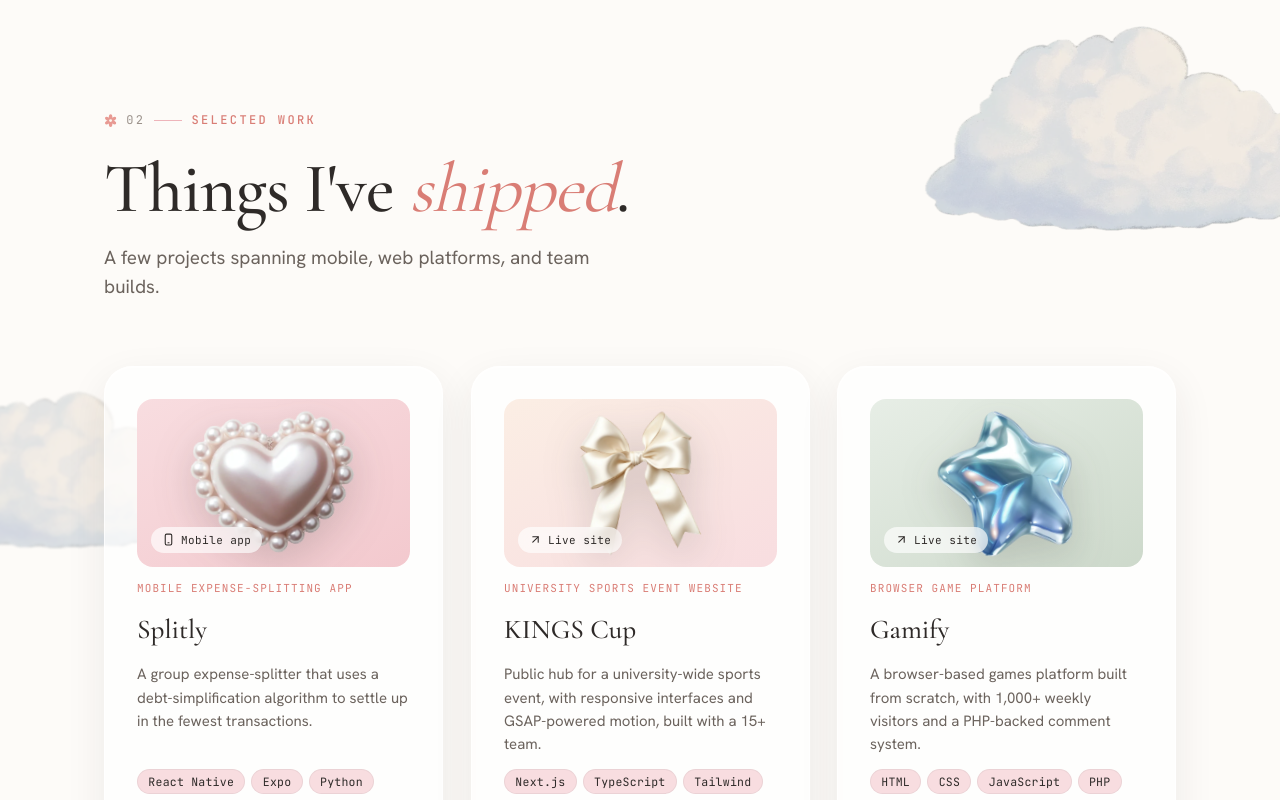
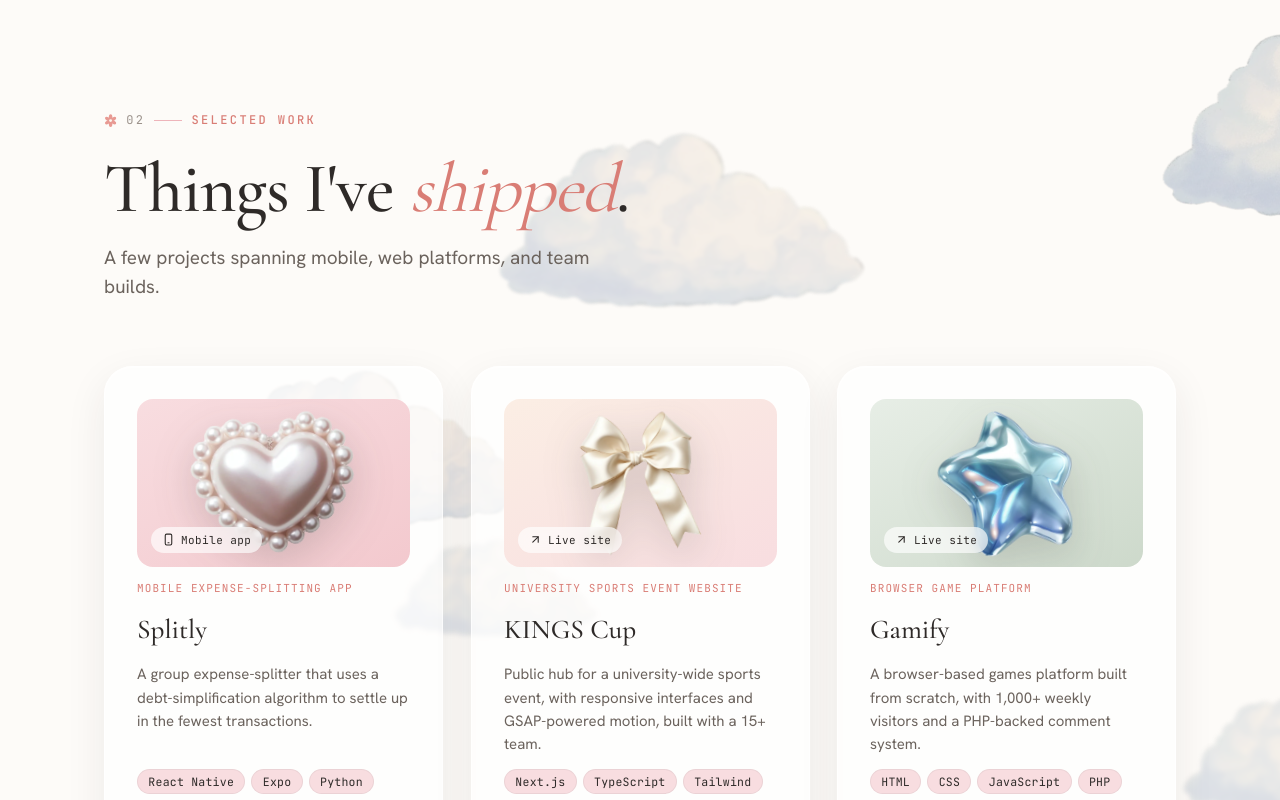
Before and after one commit to theApolloAlien/PortfolioClient-ivonne, a Next.js app: page / in a window 1280 px wide. Shown: the part 1680-2480 px from the top of the page. Built offline with nearby package versions, Linux system fonts and the light colour scheme.

Commit message:
Work section: clouds drift slowly left-to-right on staggered loops; add three more at blurred depths for parallax

```diff
--- a/app/globals.css
+++ b/app/globals.css
@@ -506,12 +506,29 @@ main:focus { outline: none; }
    Work
    ============================================================ */
 .work { background: var(--warm-white); overflow: hidden; }
-/* Soft painted clouds drift behind the project cards. */
+/* Soft painted clouds drift slowly left-to-right behind the project cards.
+   Each starts fully off the left edge and traverses on a seamless linear loop;
+   negative delays scatter them mid-flight so the sky is populated on load.
+   Blurrier, fainter clouds sit deeper and drift slower for gentle parallax. */
 .work__sky { position: absolute; inset: 0; pointer-events: none; overflow: hidden; }
-.work__cloud { position: absolute; opacity: 0.5; }
-.work__cloud--a { width: clamp(300px, 34vw, 520px); top: 4%; right: -6%; }
-.work__cloud--b { width: clamp(240px, 26vw, 400px); top: 38%; left: -7%; opacity: 0.4; filter: blur(1px); }
-.work__cloud--c { width: clamp(200px, 20vw, 320px); bottom: 5%; right: 14%; opacity: 0.32; filter: blur(2px); }
+.work__cloud { position: absolute; left: -40vw; opacity: 0.5; will-change: transform; animation: cloud-drift 100s linear infinite; }
+@keyframes cloud-drift { from { transform: translateX(0); } to { transform: translateX(180vw); } }
+.work__cloud--a { width: clamp(300px, 34vw, 560px); top: 3%; animation-duration: 95s; animation-delay: -62s; }
+.work__cloud--b { width: clamp(240px, 26vw, 420px); top: 36%; opacity: 0.4; filter: blur(1px); animation-duration: 120s; animation-delay: -30s; }
+.work__cloud--c { width: clamp(190px, 20vw, 330px); top: 66%; opacity: 0.32; filter: blur(2px); animation-duration: 140s; animation-delay: -96s; }
+.work__cloud--d { width: clamp(260px, 29vw, 480px); top: 14%; opacity: 0.36; filter: blur(1.5px); animation-duration: 130s; animation-delay: -50s; }
+.work__cloud--e { width: clamp(150px, 16vw, 260px); top: 52%; opacity: 0.28; filter: blur(2.5px); animation-duration: 155s; animation-delay: -54s; }
+.work__cloud--f { width: clamp(220px, 24vw, 380px); top: 80%; opacity: 0.34; filter: blur(1px); animation-duration: 110s; animation-delay: -55s; }
+/* Reduced motion: no drift — rest the clouds at fixed, composed positions. */
+@media (prefers-reduced-motion: reduce) {
+  .work__cloud { animation: none !important; }
+  .work__cloud--a { left: auto; right: -6%; }
+  .work__cloud--b { left: -7%; }
+  .work__cloud--c { left: auto; right: 14%; }
+  .work__cloud--d { left: 30%; }
+  .work__cloud--e { left: 60%; }
+  .work__cloud--f { left: 12%; }
+}
 .work .container { position: relative; z-index: 1; }
 .work__grid { display: grid; grid-template-columns: repeat(3, 1fr); gap: clamp(1.25rem, 2.2vw, 1.75rem); }
 .work__grid .iw-reveal { height: 100%; }
--- a/components/sections/Projects.tsx
+++ b/components/sections/Projects.tsx
@@ -95,12 +95,17 @@ export function Projects() {
   return (
     <section id="work" className="work section">
       <div className="work__sky" aria-hidden="true">
-        {/* eslint-disable-next-line @next/next/no-img-element */}
-        <img className="work__cloud work__cloud--a" src="/elements/cloud.webp" alt="" loading="lazy" decoding="async" />
-        {/* eslint-disable-next-line @next/next/no-img-element */}
-        <img className="work__cloud work__cloud--b" src="/elements/cloud.webp" alt="" loading="lazy" decoding="async" />
-        {/* eslint-disable-next-line @next/next/no-img-element */}
-        <img className="work__cloud work__cloud--c" src="/elements/cloud.webp" alt="" loading="lazy" decoding="async" />
+        {["a", "b", "c", "d", "e", "f"].map((v) => (
+          /* eslint-disable-next-line @next/next/no-img-element */
+          <img
+            key={v}
+            className={`work__cloud work__cloud--${v}`}
+            src="/elements/cloud.webp"
+            alt=""
+            loading="lazy"
+            decoding="async"
+          />
+        ))}
       </div>
       <div className="container">
         <div className="section__head">
```
